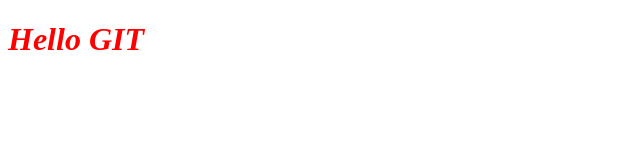
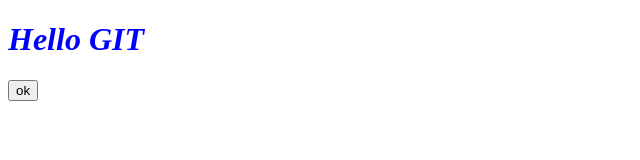
Before and after one commit to murindenis/git_test, a plain HTML site: page index.html in a window 1280 px wide. Shown: the whole page, without its empty margins (0-640 px from the left). Drawn offline with Linux system fonts and the light colour scheme.

Commit message:
color blue and add button

```diff
--- a/css/style.css
+++ b/css/style.css
@@ -1,4 +1,4 @@
 h1{
-		color:red;
+		color:blue;
 		font-style:italic;
 }
--- a/index.html
+++ b/index.html
@@ -7,6 +7,7 @@
 </head>
 <body>
 <h1>Hello GIT</h1>
+<button>ok</button>
 </body>
 
 </html>
```
